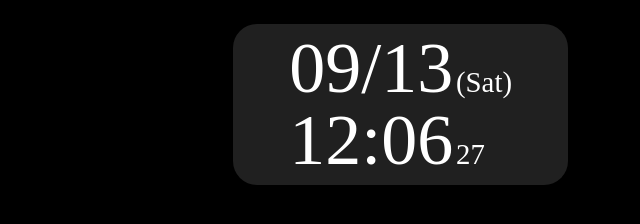
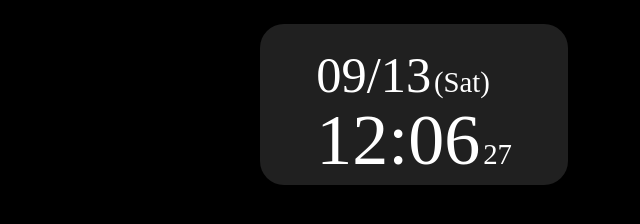
Before and after one commit to dododoshirouto/DodoDiscoverScreenViewer, a website: page viewer/index.html in a window 1280 px wide. Shown: the whole page, without its empty margins (640-1280 px from the left). Drawn offline with Linux system fonts and the light colour scheme; a web font is replaced by a local one.

Commit message:
時計の日付表示のスタイルを追加

```diff
--- a/viewer/style.css
+++ b/viewer/style.css
@@ -102,6 +102,10 @@ span#clock_seconds {
     margin-left: 0.1em;
 }
 
+span#clock_date {
+    font-size: 0.7em;
+}
+
 .card-appearance {
     background: rgba(128, 128, 128, 0.25);
     box-shadow: 0 20px 120px rgba(0, 0, 0, .7);
```
